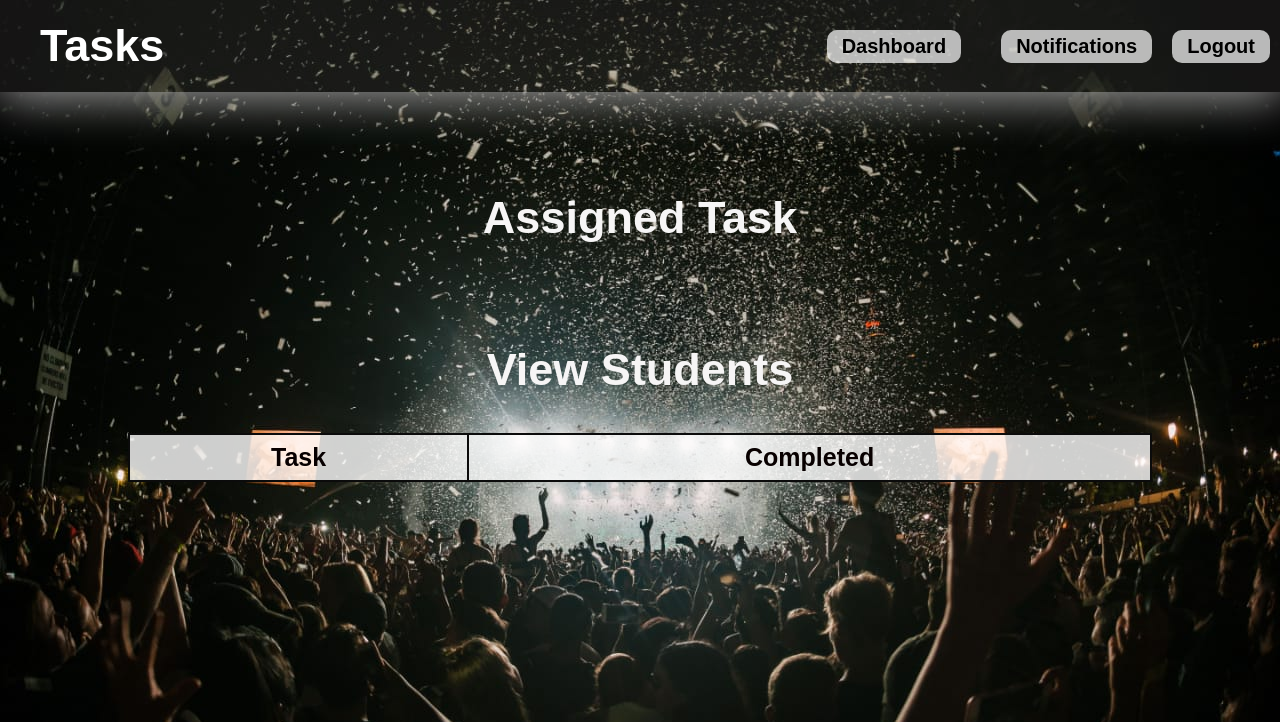
After one commit to iamakthecoder/DBMS_assignment-4, a Flask app: template templates/tasks_status.html in a window 1280 px wide. The commit adds this page. Shown: the top 722 px of the page. Run offline with Flask 3, Linux system fonts and the light colour scheme; the template is opened without the code that fills it, so the values that code supplies are empty; parts of the project's set-up code (start-up, migrations or seed data) failed here and were passed over.

Commit message:
volunteer tasks

```diff
--- a/templates/event_details.html
+++ b/templates/event_details.html
@@ -47,6 +47,8 @@
                 <tr>
                     <th>Volunteer Name</th>
                     <th>Roll Number</th>
+                    <th>Assign Task</th>
+                    <th>View Tasks</th>
                 </tr>
             </thead>
             <tbody>
@@ -54,6 +56,9 @@
                 <tr>
                     <td>{{ volunteer.name }}</td>
                     <td>{{ volunteer.roll_number }}</td>
+                    <td><a href="/assign_task/{{event.id}}/{{volunteer.username}}" class="details-btn">Assign Task</a></td>
+                    <td><a href="/tasks_status/{{event.id}}" class="details-btn">View Task</a></td>
+
                 </tr>
                 {% endfor %}
             </tbody>
--- a/templates/student_registered_in_events.html
+++ b/templates/student_registered_in_events.html
@@ -61,6 +61,7 @@
             <p>Date-{{ event.date }}</p>
             <p>Venue-{{ event.venue }}</p>
             <p>Prize-{{ event.prize }}</p>
+            <p><a href="/assigned_tasks" class="details-btn">View Tasks</a></p>
         </div>
         </div>
     </div>
--- /dev/null
+++ b/templates/tasks_status.html
@@ -0,0 +1,53 @@
+<!DOCTYPE html>
+<html lang="en">
+<head>
+<meta charset="UTF-8">
+<meta name="viewport" content="width=device-width, initial-scale=1.0">
+<title>Events</title>
+<link rel='stylesheet' type='text/css' href="{{ url_for('static', filename='viewevent.css') }}">
+</head>
+<body>
+
+<!-- <h2>Registered as Participant</h2>
+<ul>
+  {% for event in participant_events %}
+  <li>
+    <strong>Name:</strong> {{ event.name }}<br>
+    <strong>Type:</strong> {{ event.type }}<br>
+    <strong>Date:</strong> {{ event.date }}
+  </li>
+  {% endfor %}
+</ul> -->
+<nav class="Navbar">
+    <h1 class="welcome1">Tasks</h1>
+    <a href="/dashboard" class="notification">Dashboard</a>
+    <a href="/notifications" class="notification">Notifications</a>
+
+    <a href="/logout" class="logout">Logout</a>
+    <!-- <img src="../static/images/logoutlogo.png" class="App-logo" alt="logo" /> -->
+</nav>
+
+<h1 class="heading">Assigned Task</h1>
+    <h2 class="welcome">View Students</h2>
+  <div class="table">
+    <table class="students-table">
+      <thead>
+        <tr>
+          <th>Task</th>
+          <th>Completed</th>
+        </tr>
+      </thead>
+      <tbody>
+        {% for task in tasks %}
+        <tr>
+          <td>{{ task.task}}</td>
+          <td>{{task.completed}}</td>
+        </tr>
+        {% endfor %}
+      </tbody>
+    </table>
+  </div>
+
+
+</body>
+</html>
```
Also changed, not shown: templates/assign_task.html (added, +40 -0 lines), templates/assigned_tasks.html (added, +56 -0 lines).
